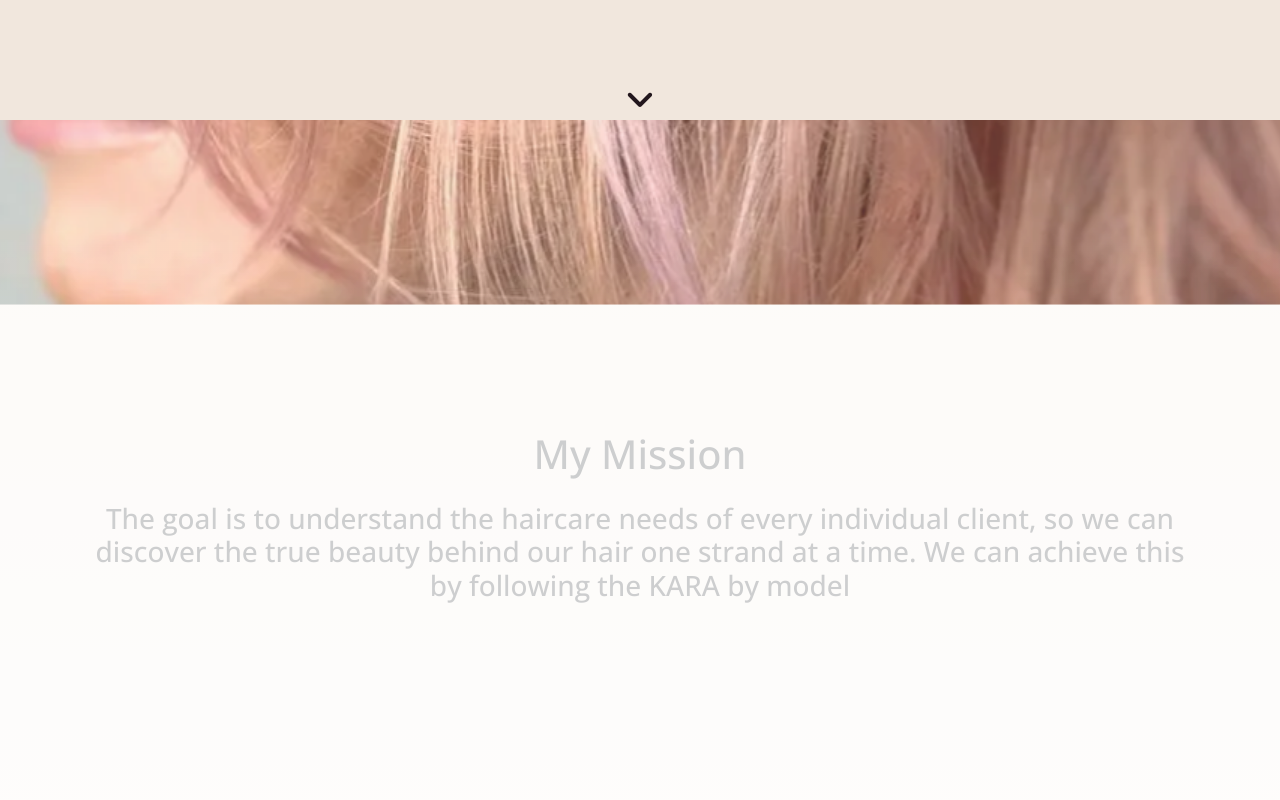
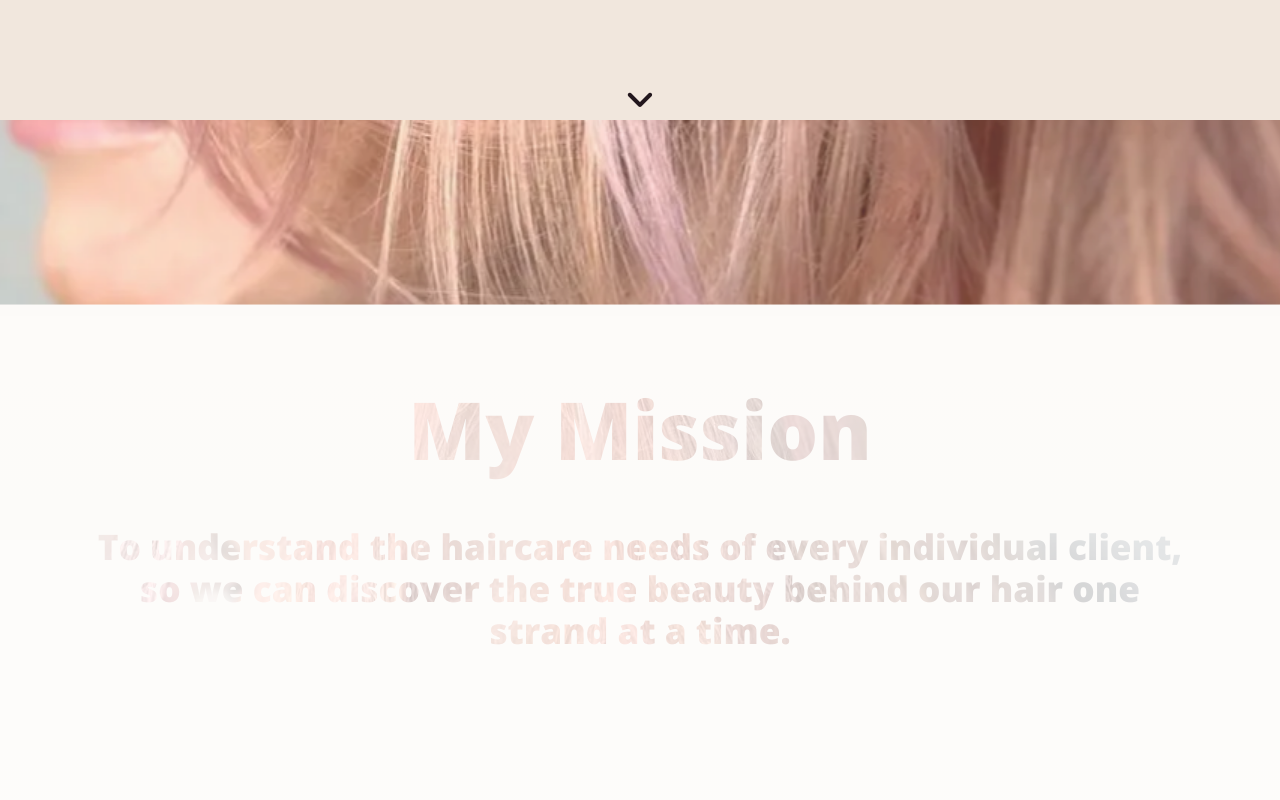
Before and after one commit to 2ndborn/karahair, a React (Create React App) app in the folder kara-app/: page / in a window 1280 px wide. Shown: the part 680-1480 px from the top of the page. Built offline with nearby package versions, Linux system fonts and the light colour scheme; a web font is replaced by a local one.

Commit message:
Finished intro component

```diff
--- a/kara-app/src/components/HomeScrollComponent.js
+++ b/kara-app/src/components/HomeScrollComponent.js
@@ -56,7 +56,7 @@ const HomeScrollComponent = ({title, icon, content}) => {
                 >
                     <motion.div style={{opacity, y, velocitySpring, display: "flex", justifyContent: "center", alignItems: "center"}}>
                         <div>
-                            <h1 style={{ fontSize: "clamp(2.5rem, 0.864rem + 8.18vw, 7rem)", fontWeight: 600, marginBottom: "2rem"}}>{icon}</h1>
+                            <h1 style={{ fontSize: "clamp(2.5rem, 0.864rem + 8.18vw, 7rem)", letterSpacing: "-1px", fontWeight: 800, marginBottom: "2rem"}}>{icon}</h1>
                             <p style={{fontWeight: "700", fontSize: "min(1.5rem, 5vw)", textShadow: "0 5px 8px rgba(0, 0, 0, 0.4)"}}>{content}</p>
                         </div>
                     </motion.div>
--- a/kara-app/src/components/IntroScrollComponent.js
+++ b/kara-app/src/components/IntroScrollComponent.js
@@ -1,5 +1,5 @@
 import React, { useRef } from 'react'
-import {motion, useScroll, useTransform} from "framer-motion";
+import {motion, useScroll, useSpring, useTransform, useVelocity} from "framer-motion";
 import peach from '../assets/peachone.webp';
 
 const IntroScrollComponent = () => {
@@ -9,9 +9,7 @@ const IntroScrollComponent = () => {
         offset: ["85% end", "end start"]
     })
     const scale = useTransform(scrollYProgress, [0.4, 1], [1, 8]);
-    const y = useTransform(scrollYProgress, [0, 1], [150, -150])
     const opacityTwo = useTransform(scrollYProgress, [0,0.5, 1], [0, 1, 0])
-    const fontSize = useTransform(scrollYProgress, [0.4, 1], [32, 128]); // px values
     const letterSpacing = useTransform(scrollYProgress, [0.4, 1], ["0px", "4px"]);
 
     // const targeRef = useRef(null);
@@ -26,58 +24,82 @@ const IntroScrollComponent = () => {
         offset: ["start start", "end start"]
     });
 
-    // Fade out "Ready" between 0% and 20% scroll progress
     const opacityThree = useTransform(scrollFade, [0, 0.2], [1, 0]);
 
+    const {scrollY} = useScroll({target: ref})
+    const velocity = useVelocity(scrollY)
+    const velocityMap = useTransform(velocity, [-3000, 0, 3000], [-1, 0, 1]);
+    const velocitySpring = useSpring(velocityMap, { stiffness: 30, damping: 90 })
+
     return (
-        <motion.div ref={ref} style={{ opacity, position: "relative", backgroundImage: "linear-gradient(to bottom, #f1e7dd, #ffffff, #fff)", height: "350vh" }}>
+        <motion.div ref={ref}
+        style={{
+            opacity, position: "relative",
+            backgroundImage: "linear-gradient(to bottom, rgba(241, 231, 221, 1), rgba(255, 255, 255, 0.9), rgba(255, 255, 255, 0.8))",
+            height: "350vh"
+            }}
+        >
             <motion.div
                 style={{
+                    velocitySpring,
                     opacity: opacityThree,
                     position: "sticky", top: 0,
                     display: "flex", flexDirection: "column",
                     justifyContent: "center", alignItems: "center",
                     height: "100vh", width: "100%",
                     zIndex: 1,
-                textAlign: "center", padding: "5rem"
+                    textAlign: "center", padding: "min(5rem, 8%)",
+                    WebkitTextFillColor: "transparent",
+                    backgroundSize: "cover",
+                    backgroundClip: "text",
+                    backgroundImage: `url(${peach})`,
                 }}
             >
-                <h1 style={{marginBottom: "1.5rem"}}>My Mission</h1>
-                <h3>
-                    The goal is to understand the haircare needs of every individual client, so we can discover the true beauty behind our hair one strand at a time. We can achieve this by following the KARA by model
+                <h1
+                    style={{
+                        fontWeight: 800, marginBottom: "3rem",
+                        fontSize: "clamp(3.5rem, 2.955rem + 2.73vw, 5rem)"
+                    }}
+                >My Mission
+                </h1>
+                <h3
+                    style={{
+                        fontWeight: 800,
+                        fontSize: "clamp(1.5rem, 1.245rem + 1.27vw, 2.2rem)"
+                    }}
+                >
+                    To understand the haircare needs of every individual client, <br />
+                    so we can discover the true beauty behind our hair one strand at a time.
                 </h3>
             </motion.div>
-            <div style={{ height: "100vh" }}></div>
+            <div style={{ height: "100vh" }} />
             <div style={{ position: "sticky", top: 0, height: "100vh", overflow: "hidden"}}>
-                <motion.div style={{ opacity: opacityTwo, scale, display: "flex", justifyContent: "center", alignItems: "center", height: "100vh"}}>
+                <motion.div
+                    style={{
+                        velocitySpring,
+                        opacity: opacityTwo, scale,
+                        display: "flex", justifyContent: "center",
+                        alignItems: "center", height: "100vh"
+                    }}
+                >
                     <motion.h1
                         style={{
+                            WebkitTextFillColor: "transparent",
+                            fontWeight: 700,
+                            fontSize: "clamp(2.5rem, 1.591rem + 4.55vw, 5rem)",
+                            backgroundSize: "cover",
+                            backgroundClip: "text",
+                            backgroundImage: `url(${peach})`,
+                            textAlign: "center",
                             letterSpacing,
+                            padding: "min(5rem, 8%)",
                             margin: 0,
-                            whiteSpace: "nowrap", // optional: prevents wrapping
                         }}
                     >
-                        Welcome to the KARA Method:
+                        Welcome to the KARA Method
                     </motion.h1>
                 </motion.div>
             </div>
-            {/* <div style={{display: "flex", justifyContent: "center", alignItems: "center"}}>
-                <motion.p style={{
-                    y, opacity: opacityTwo,
-                    scale: scale,
-                    textAlign: "center",
-                    fontWeight: "bold",
-                    backgroundSize: "cover",
-                    WebkitTextFillColor: "transparent", backgroundClip: "text", backgroundImage: `url(${peach})`
-                }}
-                >
-                    To understand your individual haircare needs, <br />
-                    so we can uncover your hairs true beauty <br />
-                    1 strand at a time. We can achieve this <br />
-                    by following the KARA by model. <br />
-                    Keep scrolling.
-                </motion.p>
-            </div> */}
         </motion.div>
     )
 }
--- a/kara-app/src/serviceData/HomePageData.js
+++ b/kara-app/src/serviceData/HomePageData.js
@@ -2,7 +2,7 @@ export const HomePageData = [
     {
         id: 1,
         title: ["K","N","O","W","L","E","D","G","E"],
-        icon: "Knowledge",
+        icon: "KNOWLEDGE",
         content: `"Your comfort and confidence are my highest priorities.
         For over two decades, I’ve had the privilege of supporting
         a diverse range of clients with their hair needs.
@@ -22,7 +22,7 @@ export const HomePageData = [
     },{
         id: 3,
         title: [" "," ","R","E","S","T","O","R","E"," "],
-        icon: "Restore",
+        icon: "RESTORES",
         content: `"During the restoration phase, only the finest haircare
         products are chosen, each selected to nourish, strengthen, and
         renew. This is your moment to step away from the demands of
@@ -32,7 +32,7 @@ export const HomePageData = [
     },{
         id: 4,
         title: "ALLURE",
-        icon: "Allure",
+        icon: "ALLURE",
         content: `"As you return to reality, you're met by the magnetic
         allure of the person in the mirror. The moment you realise that
         radiant figure is you, your favourite song begins to play, growing
--- a/kara-app/src/styles/NavBar.module.css
+++ b/kara-app/src/styles/NavBar.module.css
@@ -3,7 +3,6 @@
   flex-direction: column;
   position: fixed;
   width: 100vw;
-  backdrop-filter: blur(3px);
   z-index: 999;
   overflow: hidden;
 }
```
Lines whose indentation alone changed are shown as unchanged.
